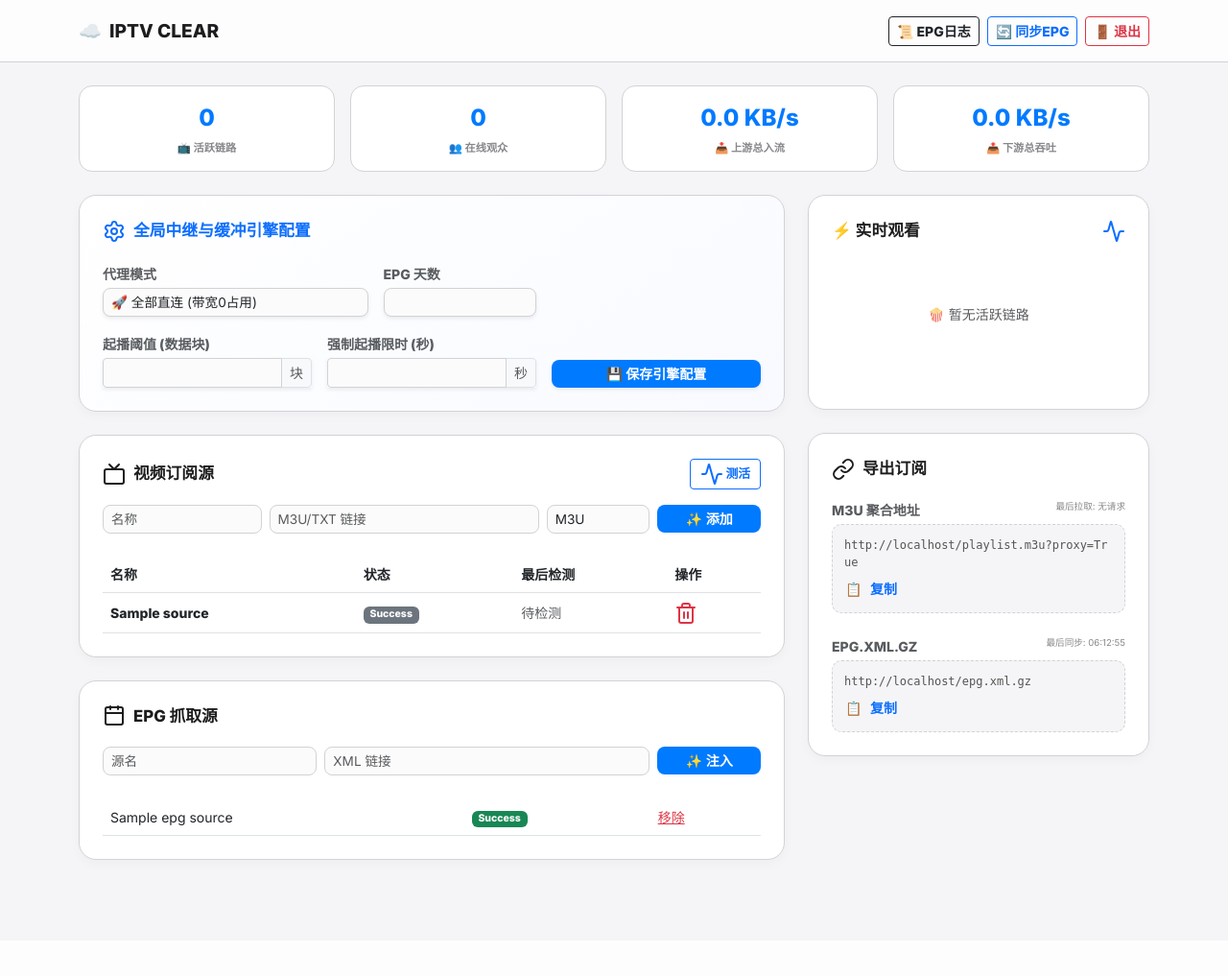
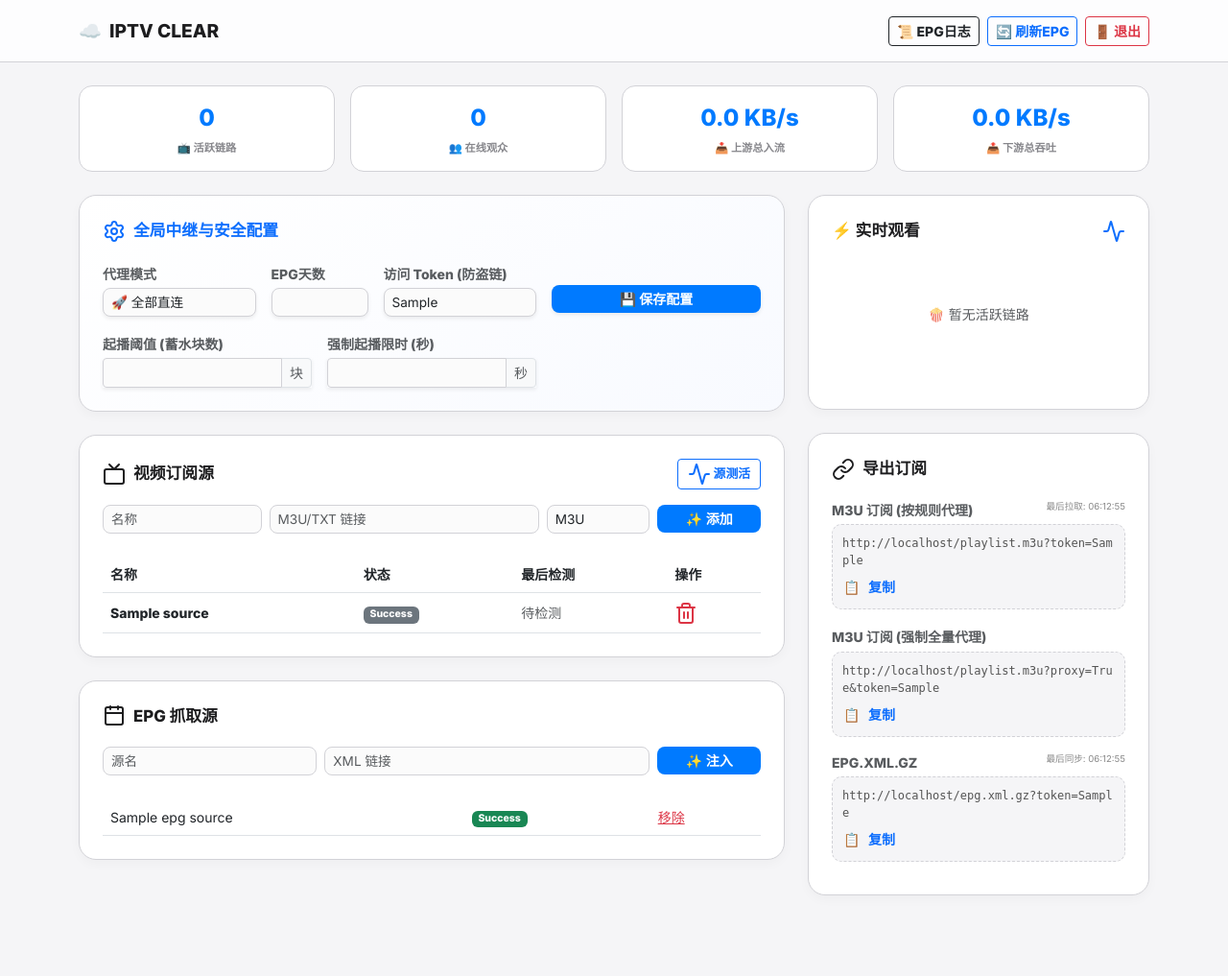
Before and after one commit to JE668/iptv-manager, a FastAPI app: template templates/index.html in a window 1280 px wide. Shown: the whole page at 96% size. Before the commit the page ends 898 px from the top, so only its background shows below. Run offline with FastAPI, Linux system fonts and the light colour scheme; the template is opened without the code that fills it: most values are stand-ins (such as "Sample title", 1, 10 or a date in 2020); parts of the project's set-up code (start-up, migrations or seed data) failed here and were passed over.

Commit message:
Update index.html

```diff
--- a/templates/index.html
+++ b/templates/index.html
@@ -25,7 +25,7 @@
 
         .stream-item { background: #fafafa; border: 1px solid #eee; border-radius: 12px; padding: 15px; margin-bottom: 12px; }
         .upstream-tag { font-size: 0.65rem; color: var(--text-muted); background: #eee; padding: 4px 8px; border-radius: 6px; display: block; margin-top: 8px; white-space: nowrap; overflow: hidden; text-overflow: ellipsis; }
-        .link-copy-group { background: #f5f5f7; border-radius: 10px; padding: 12px; font-size: 0.75rem; border: 1px dashed #d2d2d7; word-break: break-all; font-family: monospace; color: #555; position: relative; }
+        .link-copy-group { background: #f5f5f7; border-radius: 10px; padding: 10px; font-size: 0.75rem; border: 1px dashed #d2d2d7; word-break: break-all; font-family: monospace; color: #555; position: relative; margin-bottom: 10px; }
         #log-container { font-family: monospace; font-size: 0.8rem; height: 350px; overflow-y: auto; background: #1c1c1e; color: #32d74b; padding: 15px; border-radius: 12px; }
     </style>
 </head>
@@ -39,7 +39,7 @@
                 <span class="spinner-border spinner-border-sm me-1 text-primary"></span>
             </span>
             <button class="btn btn-sm btn-outline-dark fw-bold" data-bs-toggle="modal" data-bs-target="#logModal">📜 EPG日志</button>
-            <a href="/refresh" class="btn btn-sm btn-outline-primary fw-bold">🔄 同步EPG</a>
+            <a href="/refresh" class="btn btn-sm btn-outline-primary fw-bold">🔄 刷新EPG</a>
             <a href="/logout" class="btn btn-sm btn-outline-danger fw-bold">🚪 退出</a>
         </div>
     </div>
@@ -57,26 +57,33 @@
         <div class="col-lg-8">
             <!-- 全局与缓冲策略 -->
             <div class="clean-card" style="background: linear-gradient(145deg, #ffffff 0%, #f8faff 100%);">
-                <div class="card-title text-primary"><i data-lucide="settings"></i> 全局中继与缓冲引擎配置</div>
+                <div class="card-title text-primary"><i data-lucide="settings"></i> 全局中继与安全配置</div>
                 <form action="/update_global_settings" method="post">
                     <div class="row g-3 mb-3">
-                        <div class="col-md-5">
+                        <div class="col-md-3">
                             <label class="small text-muted fw-bold mb-1">代理模式</label>
                             <select name="proxy_mode" class="form-select form-select-sm shadow-sm">
-                                <option value="0" {% if proxy_mode=='0' %}selected{% endif %}>🚀 全部直连 (带宽0占用)</option>
-                                <option value="1" {% if proxy_mode=='1' %}selected{% endif %}>🧠 智能按需 (udpxy优先)</option>
-                                <option value="2" {% if proxy_mode=='2' %}selected{% endif %}>🛡️ 全量中继 (隐蔽源URL)</option>
+                                <option value="0" {% if proxy_mode=='0' %}selected{% endif %}>🚀 全部直连</option>
+                                <option value="1" {% if proxy_mode=='1' %}selected{% endif %}>🧠 智能(udpxy)</option>
+                                <option value="2" {% if proxy_mode=='2' %}selected{% endif %}>🛡️ 全量中继</option>
                             </select>
                         </div>
+                        <div class="col-md-2">
+                            <label class="small text-muted fw-bold mb-1">EPG天数</label>
+                            <input type="number" name="epg_days" value="{{ epg_days }}" class="form-control form-control-sm shadow-sm">
+                        </div>
                         <div class="col-md-3">
-                            <label class="small text-muted fw-bold mb-1">EPG 天数</label>
-                            <input type="number" name="epg_days" value="{{ epg_days }}" class="form-control form-control-sm shadow-sm">
+                            <label class="small text-muted fw-bold mb-1">访问 Token (防盗链)</label>
+                            <input type="text" name="access_token" value="{{ access_token }}" class="form-control form-control-sm shadow-sm" placeholder="留空则不设防">
+                        </div>
+                        <div class="col-md-4">
+                            <button type="submit" class="btn btn-primary btn-sm w-100 shadow-sm fw-bold mt-4">💾 保存配置</button>
                         </div>
                     </div>
 
                     <div class="row g-3 align-items-end">
                         <div class="col-md-4">
-                            <label class="small text-muted fw-bold mb-1">起播阈值 (数据块)</label>
+                            <label class="small text-muted fw-bold mb-1">起播阈值 (蓄水块数)</label>
                             <div class="input-group input-group-sm shadow-sm">
                                 <input type="number" name="buffer_threshold" value="{{ buffer_threshold }}" class="form-control">
                                 <span class="input-group-text bg-light text-muted">块</span>
@@ -89,9 +96,6 @@
                                 <span class="input-group-text bg-light text-muted">秒</span>
                             </div>
                         </div>
-                        <div class="col-md-4">
-                            <button type="submit" class="btn btn-primary btn-sm w-100 shadow-sm fw-bold">💾 保存引擎配置</button>
-                        </div>
                     </div>
                 </form>
             </div>
@@ -101,7 +105,7 @@
                 <div class="d-flex justify-content-between align-items-center mb-3">
                     <div class="card-title mb-0"><i data-lucide="tv"></i> 视频订阅源</div>
                     <a href="/check_sources" class="btn btn-sm btn-outline-primary fw-bold" style="padding: 3px 10px; font-size: 0.8rem;">
-                        <i data-lucide="activity" size="14"></i> 测活
+                        <i data-lucide="activity" size="14"></i> 源测活
                     </a>
                 </div>
                 <form action="/add_source" method="post" class="row g-2 mb-4">
@@ -117,9 +121,7 @@
                             {% for s in sources %}
                             <tr>
                                 <td class="fw-bold">{{ s.name }}</td>
-                                <td>
-                                    <span class="badge bg-{{'success' if s.status=='Online' else 'danger' if s.status=='Offline' else 'secondary'}}">{{ s.status }}</span>
-                                </td>
+                                <td><span class="badge bg-{{'success' if s.status=='Online' else 'danger' if s.status=='Offline' else 'secondary'}}">{{ s.status }}</span></td>
                                 <td class="text-muted time-ago" data-time="{{ s.last_check }}">-</td>
                                 <td><a href="/delete/{{ s.id }}" class="text-danger" onclick="return confirm('删除源？')"><i data-lucide="trash-2" size="16"></i></a></td>
                             </tr>
@@ -160,19 +162,31 @@
             <!-- 聚合订阅链接 -->
             <div class="clean-card">
                 <div class="card-title"><i data-lucide="link"></i> 导出订阅</div>
-                <div class="mb-4">
-                    <div class="d-flex justify-content-between mb-1"><label class="small text-muted fw-bold">M3U 聚合地址</label><span id="m3u-time" style="font-size:0.6rem; color:#888">拉取: --</span></div>
-                    <div class="link-copy-group">
-                        <div id="m3u-link">加载中...</div>
-                        <button class="btn btn-sm text-primary fw-bold p-0 mt-2" onclick="copyText('m3u-link')">📋 复制</button>
-                    </div>
+
+                <div class="mb-1 d-flex justify-content-between">
+                    <label class="small text-muted fw-bold">M3U 订阅 (按规则代理)</label>
+                    <span id="m3u-time" style="font-size:0.6rem; color:#888">拉取: --</span>
                 </div>
-                <div>
-                    <div class="d-flex justify-content-between mb-1"><label class="small text-muted fw-bold">EPG.XML.GZ</label><span id="epg-time-display" style="font-size:0.6rem; color:#888">同步: --</span></div>
-                    <div class="link-copy-group">
-                        <div id="epg-gz-link">加载中...</div>
-                        <button class="btn btn-sm text-primary fw-bold p-0 mt-2" onclick="copyText('epg-gz-link')">📋 复制</button>
-                    </div>
+                <div class="link-copy-group">
+                    <div id="m3u-default-link">加载中...</div>
+                    <button class="btn btn-sm text-primary fw-bold p-0 mt-2" onclick="copyText('m3u-default-link')">📋 复制</button>
+                </div>
+
+                <div class="mb-1 mt-3">
+                    <label class="small text-muted fw-bold">M3U 订阅 (强制全量代理)</label>
+                </div>
+                <div class="link-copy-group">
+                    <div id="m3u-force-link">加载中...</div>
+                    <button class="btn btn-sm text-primary fw-bold p-0 mt-2" onclick="copyText('m3u-force-link')">📋 复制</button>
+                </div>
+
+                <div class="mb-1 mt-3 d-flex justify-content-between">
+                    <label class="small text-muted fw-bold">EPG.XML.GZ</label>
+                    <span id="epg-time-display" style="font-size:0.6rem; color:#888">同步: --</span>
+                </div>
+                <div class="link-copy-group">
+                    <div id="epg-gz-link">加载中...</div>
+                    <button class="btn btn-sm text-primary fw-bold p-0 mt-2" onclick="copyText('epg-gz-link')">📋 复制</button>
                 </div>
             </div>
         </div>
@@ -185,6 +199,10 @@
 <script>
     lucide.createIcons();
     const base = window.location.origin;
+    // 获取 Jinja 渲染的 token
+    const tokenStr = "{{ access_token }}";
+    const t_query = tokenStr ? "?token=" + tokenStr : "";
+    const t_query_amp = tokenStr ? "&token=" + tokenStr : "";
 
     function updateTimeLabels() {
         const now = Math.floor(Date.now() / 1000);
@@ -193,8 +211,7 @@
             if (!timestamp || timestamp === 0) { el.innerText = '待检测'; return; }
             const diff = now - timestamp;
             if (diff < 60) el.innerText = '刚刚';
-            else if (diff < 3600) el.innerText = Math.floor(diff/60) + ' 分钟前';
-            else el.innerText = Math.floor(diff/3600) + ' 小时前';
+            else el.innerText = Math.floor(diff/60) + ' 分钟前';
         });
     }
 
@@ -226,7 +243,7 @@
                         </div>
                         <div class="d-flex justify-content-between mb-1 small"><span style="color:#007aff">📥 ${s.in_speed}</span><span style="color:#ff9500">📤 ${s.out_speed}</span></div>
                         <div class="progress mb-2"><div class="progress-bar bg-primary" style="width: ${s.buffer.split('/')[0]}%"></div></div>
-                        <div class="small text-muted" style="font-size:0.65rem">缓冲深度: ${s.buffer} | ${s.info.res}</div>
+                        <div class="small text-muted" style="font-size:0.65rem">服务器蓄水: ${s.buffer} | ${s.info.res}</div>
                         <div class="mt-2">${s.clients.map(c => `<span class="client-info"><i data-lucide="user" size="8"></i> ${c.ip}</span>`).join('')}</div>
                     </div>`
                 }).join('');
@@ -240,8 +257,9 @@
         navigator.clipboard.writeText(document.getElementById(id).innerText).then(() => alert("✅ 已复制"));
     }
 
-    document.getElementById('m3u-link').innerText = base + '/playlist.m3u?proxy=True';
-    document.getElementById('epg-gz-link').innerText = base + '/epg.xml.gz';
+    document.getElementById('m3u-default-link').innerText = base + '/playlist.m3u' + t_query;
+    document.getElementById('m3u-force-link').innerText = base + '/playlist.m3u?proxy=True' + t_query_amp;
+    document.getElementById('epg-gz-link').innerText = base + '/epg.xml.gz' + t_query;
 
     setInterval(updateTimeLabels, 10000);
     setInterval(fetchData, 3000);
```
